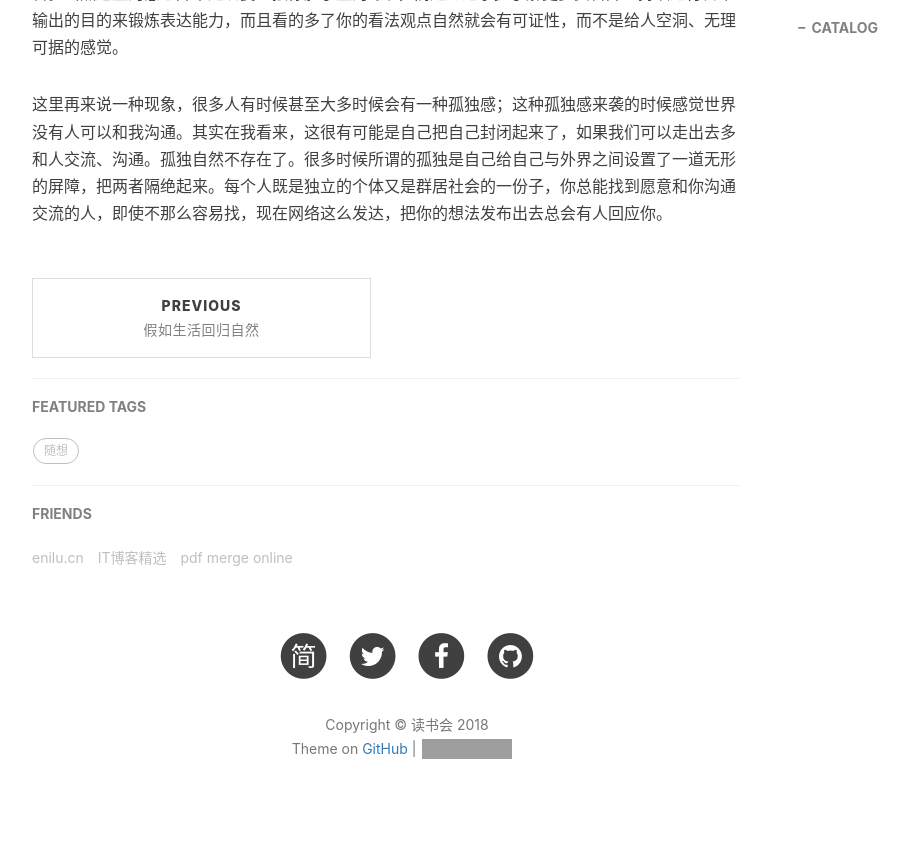
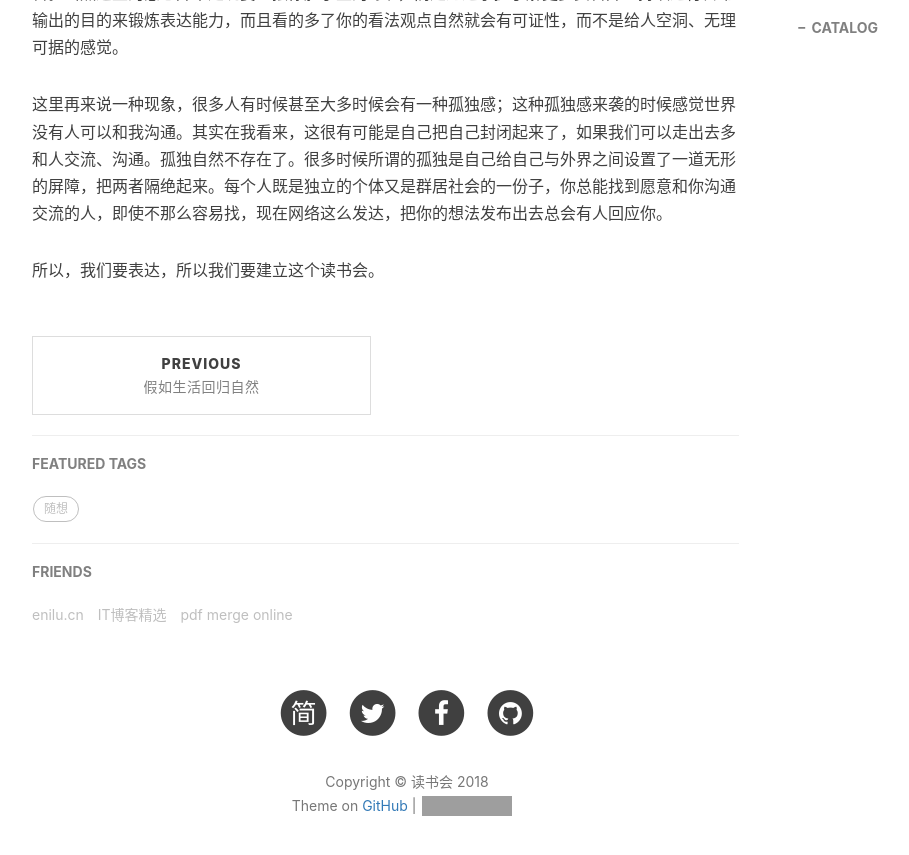
Before and after one commit to enilu-en/enilu-en.github.io, a Jekyll site: the page built from _posts/2018-08-15-表达的意义.md, in a window 1280 px wide and 900 px high, scrolled down 1304 px. Shown: the top 855 px of the window, without its empty margins (233-1142 px from the left). Built offline with Jekyll 4.4.1, drawn with Linux system fonts in a browser that asks for light colours; nearby versions of some CDN libraries; comment, search, counter and statistics services are not loaded; grey boxes are pictures that could not be loaded.

Commit message:
change article

```diff
--- a/_posts/2018-08-15-表达的意义.md
+++ b/_posts/2018-08-15-表达的意义.md
@@ -25,3 +25,5 @@ tags:
 那么另一方面，我觉得可以通过多看、多读书来积累、丰富内心世界；在你想要表达的时候内心有料。当然这里的意思并不是说要显摆你肚子里的“货”，而是通过掌握了解更多资料并且持续进行日常输出的目的来锻炼表达能力，而且看的多了你的看法观点自然就会有可证性，而不是给人空洞、无理可据的感觉。
 
 这里再来说一种现象，很多人有时候甚至大多时候会有一种孤独感；这种孤独感来袭的时候感觉世界没有人可以和我沟通。其实在我看来，这很有可能是自己把自己封闭起来了，如果我们可以走出去多和人交流、沟通。孤独自然不存在了。很多时候所谓的孤独是自己给自己与外界之间设置了一道无形的屏障，把两者隔绝起来。每个人既是独立的个体又是群居社会的一份子，你总能找到愿意和你沟通交流的人，即使不那么容易找，现在网络这么发达，把你的想法发布出去总会有人回应你。
+
+所以，我们要表达，所以我们要建立这个读书会。
```
